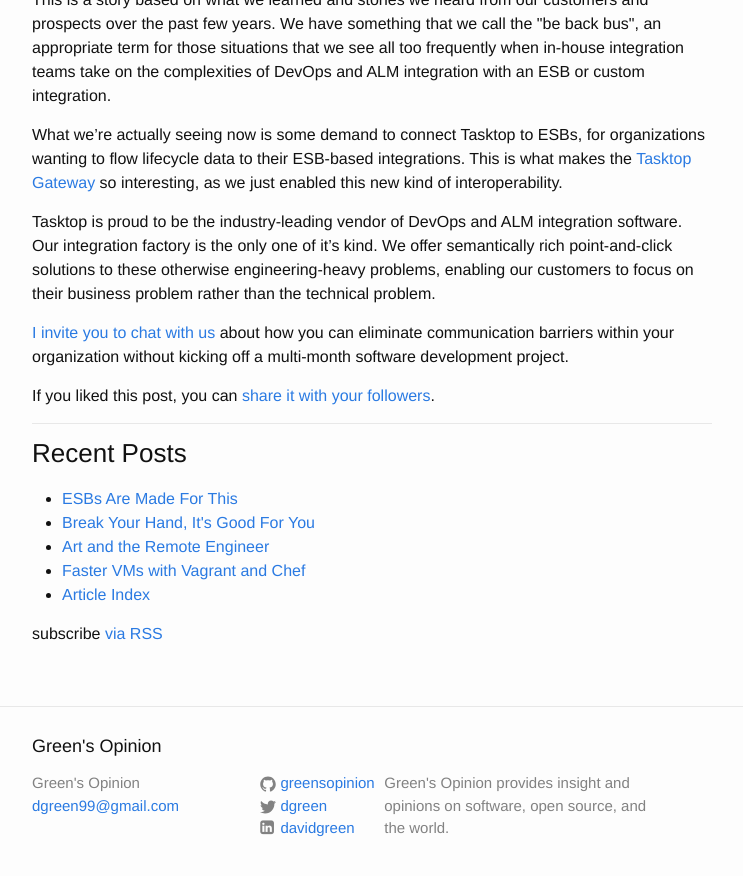
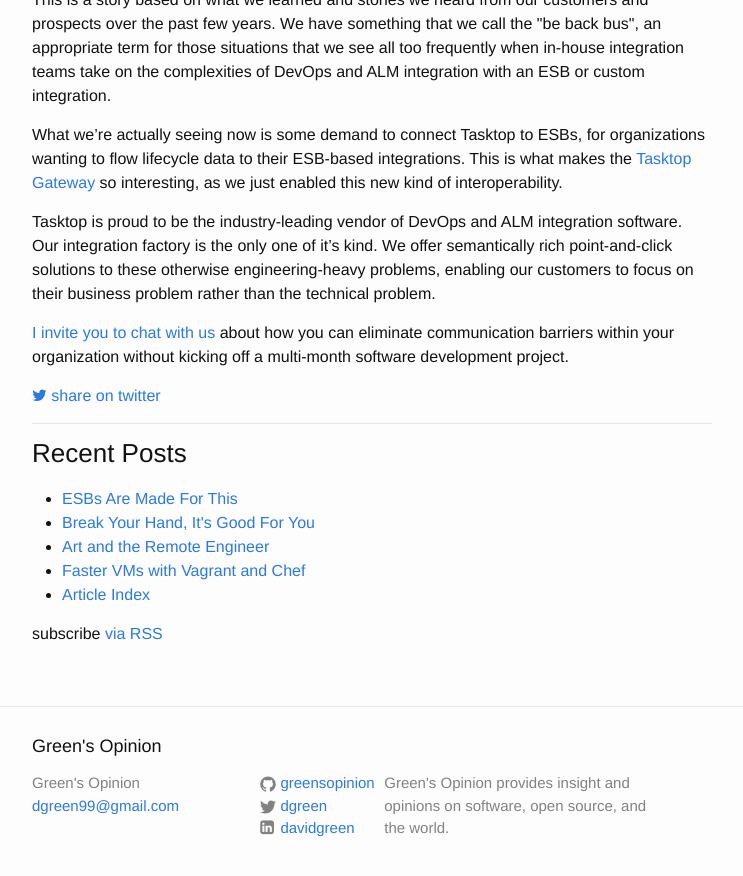
Before and after one commit to greensopinion/greensopinion.github.io, a Jekyll site: the page built from blog.html, in a window 1280 px wide and 900 px high, scrolled down 4856 px. Shown: the top 876 px of the window, without its empty margins (268-1011 px from the left). Built offline with Jekyll 4.4.1, drawn with Linux system fonts in a browser that asks for light colours; nearby versions of some CDN libraries; comment, search, counter and statistics services are not loaded.

Commit message:
add twitter link

```diff
--- a/_includes/twitter_plug.html
+++ b/_includes/twitter_plug.html
@@ -1,5 +1,5 @@
-<p>If you liked this post, you can
+<p>
 <a href="https://twitter.com/intent/tweet?url={{ site.url | url_encode }}{{ page.url | url_encode }}&text={{ page.title | url_encode }}&via={{ site.twitter_username }}"
    target="_blank">
-  share it with your followers</a>.
+   <i class="fa fa-twitter"></i> share on twitter</a>
 </p>
--- a/blog.html
+++ b/blog.html
@@ -11,10 +11,10 @@
 {{ post.content }}
 </article>
 
-<p>If you liked this post, you can
+<p>
 <a href="https://twitter.com/intent/tweet?url={{ site.url | url_encode }}{{ post.url | url_encode }}&text={{ post.title | url_encode }}&via={{ site.twitter_username }}"
    target="_blank">
-  share it with your followers</a>.
+  <i class="fa fa-twitter"></i> share on twitter</a></a>
 </p>
 
 <div id="disqus_thread"></div>
```
